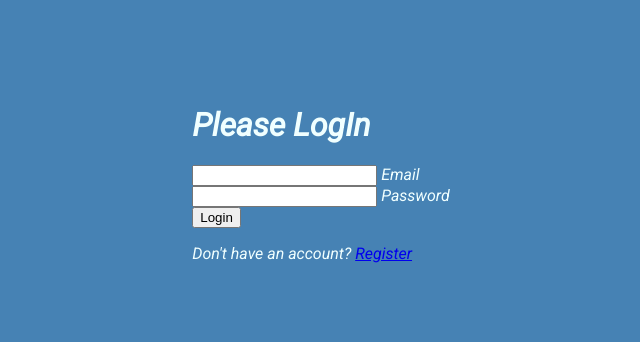
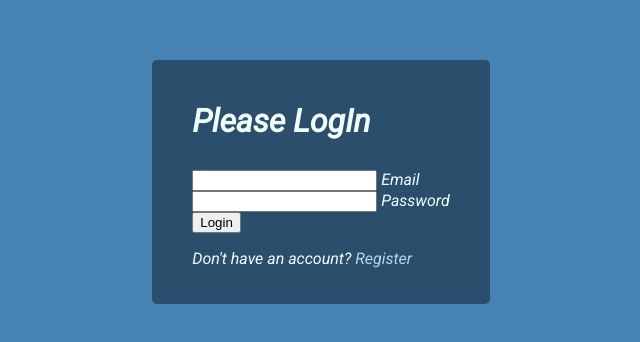
Before and after one commit to ZbigniewKulczynski1984/login-form21_9_22, a plain HTML site: page index.html in a window 1280 px wide. Shown: the part 218-560 px from the top of the page, without its empty margins (319-959 px from the left). Drawn offline with Linux system fonts and the light colour scheme; files that its build step writes are made by us from their sources; a web font is replaced by a local one.

Commit message:
container styled

```diff
--- a/css/style.css
+++ b/css/style.css
@@ -15,3 +15,19 @@ body {
     overflow: hidden;
     margin: 0;
 }
+
+.container {
+    background-color: rgba(0, 0, 0, 0.4);
+    padding: 20px 40px;
+    border-radius: 5px;
+}
+
+.container h1 {
+    text-align: left;
+    margin-bottom: 30px;
+}
+
+.container a {
+    text-decoration: none;
+    color: lightblue
+}
--- a/index.html
+++ b/index.html
@@ -4,11 +4,11 @@
     <meta charset="UTF-8">
     <meta http-equiv="X-UA-Compatible" content="IE=edge">
     <meta name="viewport" content="width=device-width, initial-scale=1.0">
-    <link rel="stylesheet" type="text/css" href="style.css">
+    <link rel="stylesheet" type="text/css" href="css/style.css">
     <title>Form input wave</title>
 </head>
 <body>
-    <div class="conatiner">
+    <div class="container">
         <h1>Please LogIn</h1>
         <form>
             <div class="form-control">
```
